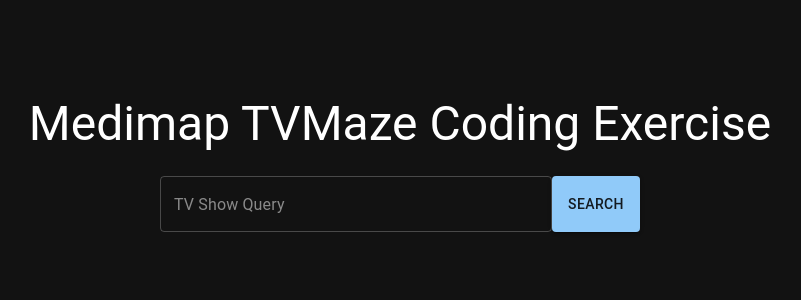
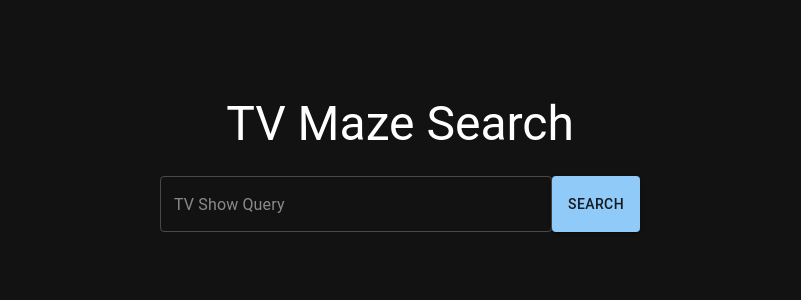
Before and after one commit to nagmak/tv-maze-search, a Next.js app: page / in a window 1280 px wide. Shown: the top 300 px of the page, without its empty margins (240-1041 px from the left). Built offline with nearby package versions, Linux system fonts and the light colour scheme.

Commit message:
name changes

```diff
--- a/package.json
+++ b/package.json
@@ -1,5 +1,5 @@
 {
-  "name": "medimap-tvmaze-coding-exercise",
+  "name": "tvmaze-search",
   "version": "0.1.0",
   "private": true,
   "scripts": {
--- a/src/components/HomeContent.jsx
+++ b/src/components/HomeContent.jsx
@@ -28,7 +28,7 @@
       }}
     >
       <Typography variant="h3" component="h1">
-        Medimap TVMaze Coding Exercise
+        TV Maze Search
       </Typography>
       <SearchBar onSearch={handleSearch} />
       <div style={{ marginTop: "120px" }} />
--- a/src/pages/index.js
+++ b/src/pages/index.js
@@ -5,10 +5,10 @@
   return (
     <>
       <Head>
-        <title>Medimap TVMaze Coding Exercise</title>
+        <title>TV Maze Search</title>
         <meta
           name="description"
-          content="TVMaze Coding Exercise for Medimap Engineering Candidates"
+          content="TV Maze Search"
         />
         <meta name="viewport" content="width=device-width, initial-scale=1" />
         <link rel="icon" href="/favicon.ico" />
```
Also changed, not shown: prime_numbers.js (deleted, +0 -34 lines), 2 other files (tests, documents, lock files or other folders).
